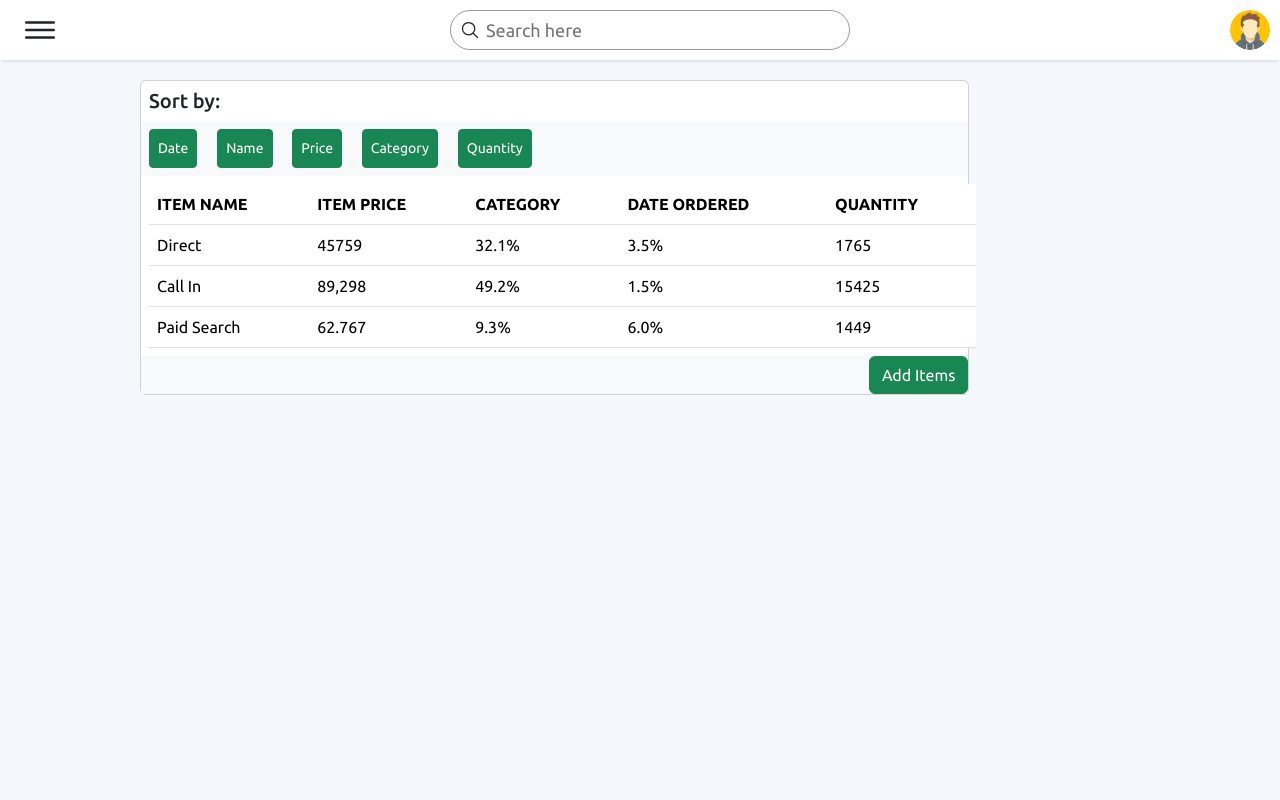
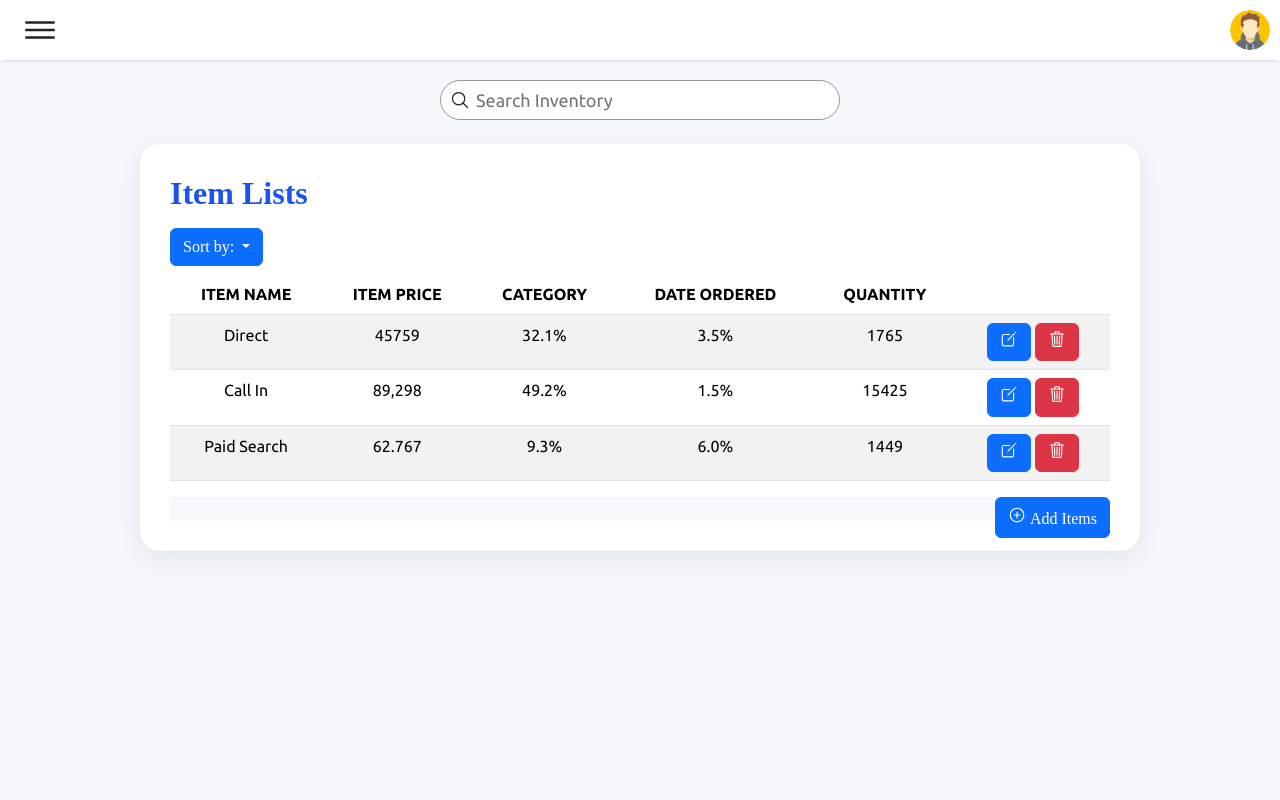
Before and after one commit to 0x0000017/accsys, a Django app: page /inventory in a window 1280 px wide. Run offline with Django 4.2, Linux system fonts and the light colour scheme; some web fonts are replaced.

Commit message:
minor ui update
inventory layout finished

```diff
--- a/Main/static/main/styles/default.css
+++ b/Main/static/main/styles/default.css
@@ -1,4 +1,6 @@
 @import url('https://fonts.googleapis.com/css2?family=Ubuntu:wght@300;400;500;700&display=swap');
+@import url('https://fonts.cdnfonts.com/css/metropolis');
+@import url('https://fonts.cdnfonts.com/css/take-me-out');
 *
 {
     margin: 0;
@@ -346,6 +348,13 @@ body
     color: var(--white);
 }
 
+.inventoryCardBox
+{
+    background: var(--white);
+    padding: 30px;
+    border-radius: 20px;
+    box-shadow: 0 7px 25px 0px rgba(0, 0, 0, 0.08);
+}
 /* charts */
 .graphBox
 {
@@ -507,6 +516,7 @@ body
 }
 
 
+
 /* responsive */
 @media (max-width: 1520px)
 {
--- a/templates/Main/Landing/inventory.html
+++ b/templates/Main/Landing/inventory.html
@@ -1,57 +1,109 @@
 {% extends 'Main/Landing/mainLayout.html' %}
 {% load static %}
-
 {% block content %}
 
 <div class = "row">
-    <div class ="col-10">
-        <div class ="card">
-            <h5 class ="m-2"> Sort by: </h5>
-            <div class="col-md-12 bg-light">
+  <div class="container d-flex justify-content-center  mb-4">
+      <div class="search">
+          <label>
+              <input type="text" placeholder="Search Inventory">
+              <ion-icon name="search-outline"></ion-icon>
+          </label>
+      </div>
+  </div>
+
+  <div class ="col-12">
+    <div class= "inventoryCardBox">
+
+      <h2 style="font-weight: 600;
+          font-family: Metropolis;
+          color: var(--blue);">
+          Item Lists
+      </h2>
+
+      <!-- <div class="col-md-12 bg-light">
           <button type="button" class="btn btn-success btn-sm m-2 px-2 py-2">Date</button>
           <button type="button" class="btn btn-success btn-sm m-2 px-2 py-2">Name</button>
           <button type="button" class="btn btn-success btn-sm m-2 px-2 py-2">Price</button>
           <button type="button" class="btn btn-success btn-sm m-2 px-2 py-2">Category</button>
           <button type="button" class="btn btn-success btn-sm m-2 px-2 py-2">Quantity</button>
+      </div> -->
+
+      <div class="dropdown">
+        <button class="btn btn-primary dropdown-toggle my-2" type="button" data-bs-toggle="dropdown" aria-expanded="false" style="font-family: Metropolis;">
+          Sort by:
+        </button>
+
+        <ul class="dropdown-menu" style="font-family: Metropolis;">
+          <li><a class="dropdown-item" href="#">Name</a></li>
+          <li><a class="dropdown-item" href="#">Price</a></li>
+          <li><a class="dropdown-item" href="#">Category</a></li>
+          <li><a class="dropdown-item" href="#">Date</a></li>
+          <li><a class="dropdown-item" href="#">Quantity</a></li>
+        </ul>
+
       </div>
-        <table class="table m-2">
+
+      <table class="table table-striped table-hover">
         <thead class="thead-dark">
         <tr>
-                <th scope="col">ITEM NAME</th>
-                <th scope="col">ITEM PRICE</th>
-                <th scope="col">CATEGORY</th>
-                <th scope="col">DATE ORDERED</th>
-                <th scope="col">QUANTITY</th>
+          <th class="text-center" scope="col">ITEM NAME</th>
+          <th class="text-center" scope="col">ITEM PRICE</th>
+          <th class="text-center" scope="col">CATEGORY</th>
+          <th class="text-center" scope="col">DATE ORDERED</th>
+          <th class="text-center" scope="col">QUANTITY</th>
+          <th></th>
         </tr>
         </thead>
         <tbody>
-              <tr>
+        <tr class="text-center" >
           <td>Direct</td>
           <td>45759</td>
           <td>32.1%</td>
           <td>3.5%</td>
           <td>1765</td>
+          <td>
+              <button type="button" class="btn btn-primary"> <ion-icon name="create-outline" style="font-size: 1.13em;"></ion-icon></button>
+              <button type="button" class="btn btn-danger"> <ion-icon name="trash-outline" style="font-size: 1.13em;"></ion-icon></button>
+          </td>
         </tr>
-              <tr>
+        <tr class="text-center" >
           <td>Call In</td>
           <td>89,298</td>
           <td>49.2%</td>
           <td>1.5%</td>
           <td>15425</td>
+          <td>
+              <button type="button" class="btn btn-primary"><ion-icon name="create-outline" style="font-size: 1.13em;"></ion-icon></button>
+              <button type="button" class="btn btn-danger"> <ion-icon name="trash-outline" style="font-size: 1.13em;"></ion-icon></button>
+          </td>
         </tr>
-              <tr>
+        <tr class="text-center" >
           <td>Paid Search</td>
           <td>62.767</td>
           <td>9.3%</td>
           <td>6.0%</td>
           <td>1449</td>
+          <td>
+              <button type="button" class="btn btn-primary"> <ion-icon name="create-outline" style="font-size: 1.13em;"></ion-icon></button>
+              <button type="button" class="btn btn-danger"> <ion-icon name="trash-outline" style="font-size: 1.13em;"></ion-icon></button>
+          </td>
         </tr>
+
         </tbody>
       </table>
+
       <div class="col-md-12 bg-light text-right">
-            <button type="button" class="btn btn-success ml-2 pl-2" style="float: right;">Add Items</button>
+        <button type="button" class="btn btn-primary ml-2 pl-2" style="float: right; font-family: Metropolis;" >
+            <span style="font-size: 1.13em;">
+                <ion-icon name="add-circle-outline"></ion-icon>
+            </span>
+            Add Items
+
+        </button>
         <br>
       </div>
+
     </div>
   </div>
 </div>
--- a/templates/Main/Landing/mainLayout.html
+++ b/templates/Main/Landing/mainLayout.html
@@ -46,21 +46,7 @@
                 <li>
                     <a href="#">
                         <span class="icon"><ion-icon name="card-outline"></ion-icon></span>
-                        <span class="title" style="font-family: Ubuntu;">Revenue</span>
-                    </a>
-                </li>
-
-                <li>
-                    <a href="#">
-                        <span class="icon"><ion-icon name="cash-outline"></ion-icon></span>
-                        <span class="title" style="font-family: Ubuntu;">Expenses</span>
-                    </a>
-                </li>
-
-                <li>
-                    <a href="#">
-                        <span class="icon"><ion-icon name="stats-chart-outline"></ion-icon></span>
-                        <span class="title" style="font-family: Ubuntu;">Net Income</span>
+                        <span class="title" style="font-family: Ubuntu;">Accounting</span>
                     </a>
                 </li>
 
@@ -74,7 +60,7 @@
                 <li>
                     <a href="#">
                         <span class="icon"><ion-icon name="lock-closed-outline"></ion-icon></span>
-                        <span class="title" style="font-family: Ubuntu;">Password</span>
+                        <span class="title" style="font-family: Ubuntu;">Profile</span>
                     </a>
                 </li>
 
@@ -96,12 +82,12 @@
                 </div>
 
                 <!-- search  -->
-                <div class="search">
+                <!-- <div class="search">
                     <label>
                         <input type="text" placeholder="Search here">
                         <ion-icon name="search-outline"></ion-icon>
                     </label>
-                </div>
+                </div> -->
 
                 <!-- userImg -->
                 <div class="user">
@@ -124,5 +110,12 @@
 
     <!-- script for navbar -->
     <script src="{% static 'main/scripts/dashboard/navbar.js' %}"></script>
+
+
+    <script src="https://cdn.jsdelivr.net/npm/bootstrap@5.3.0-alpha1/dist/js/bootstrap.bundle.min.js"
+            integrity="sha384-w76AqPfDkMBDXo30jS1Sgez6pr3x5MlQ1ZAGC+nuZB+EYdgRZgiwxhTBTkF7CXvN"
+            crossorigin="anonymous">
+    </script>
+
 </body>
 </html>
```
Also changed, not shown: templates/Main/Landing/dashboard.html (+10 -10 lines). Lines whose indentation alone changed are shown as unchanged.
